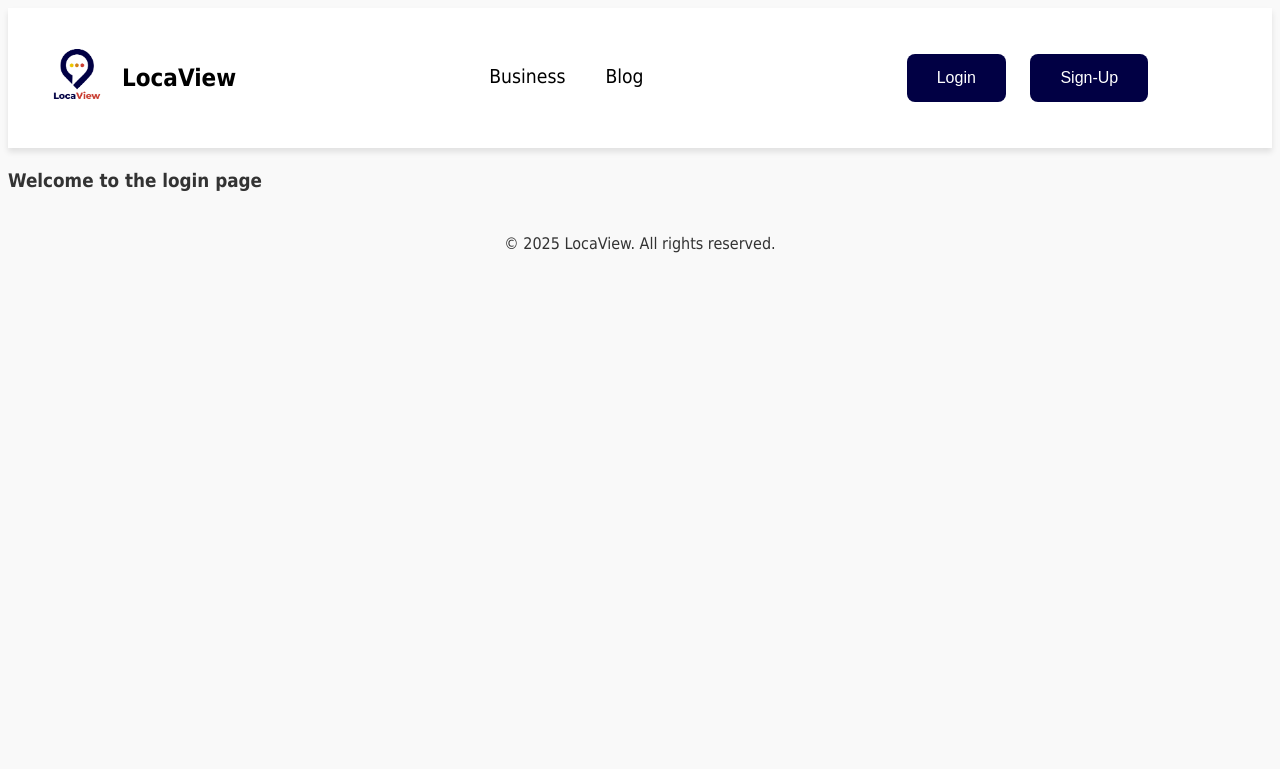
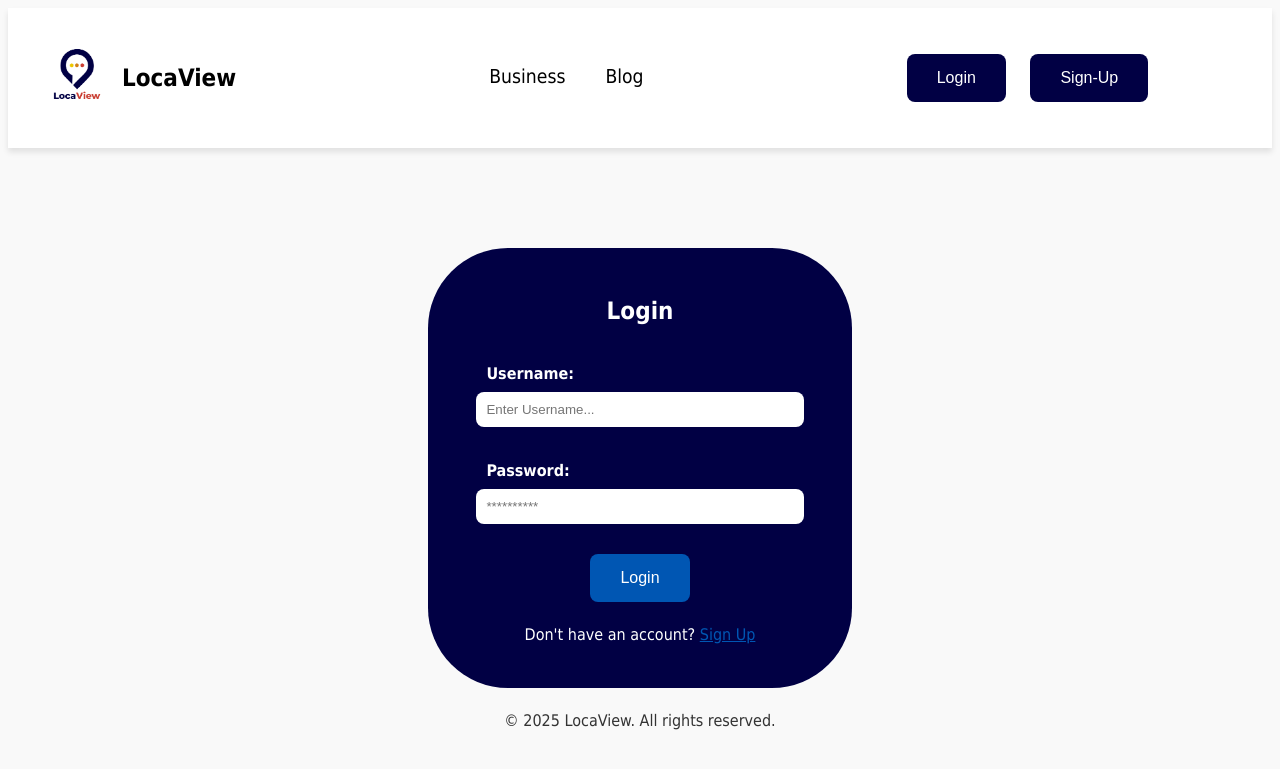
Before and after one commit to AOKTunbosun/business_review, a Django app: page /login/ in a window 1280 px wide. Shown: the top 769 px of the page. Run offline with Django 5.2, Linux system fonts and the light colour scheme.

Commit message:
Login and home search bar -- I integrate the login page and all its functionalities and i also added the home search bar functionalities

```diff
--- /dev/null
+++ b/base/static/base/login.css
@@ -0,0 +1,91 @@
+.login button {
+    font-size: 1rem;
+    padding: 15px 30px;
+    border-radius: 8px;
+    background-color: #010044;
+    color: white;
+    border: 30px;
+    cursor: pointer;
+    transition: background-color 0.3s ease;
+}
+
+.login button:hover {
+    background-color: #0056b3;
+}
+
+section {
+    align-items: center;
+    justify-content: center;
+    display: flex;
+    margin-top: 100px;
+}
+
+.logi {
+    background-color: #010044;
+    display: flex;
+    flex-direction: column;
+    align-items: center;
+    justify-content: center;
+    height: 50vh;
+    width: 30vw;
+    border-radius: 5rem;
+    color: white;
+    padding: 20px;
+    text-align: center;
+}
+
+.logi h1 {
+    margin-bottom: 10px;
+}
+
+.login-class {
+    display: flex;
+    flex-direction: column;
+    align-items: center;
+    justify-content: center;
+    width: 100%;
+}
+
+.login-class h4 {
+    align-self: flex-start;
+    margin-left: 10%;
+    margin-bottom: 5px;
+}
+
+.login-class input {
+    padding: 10px;
+    margin-bottom: 10px;
+    border-radius: 8px;
+    border: none;
+    width: 80%;
+    color: grey;
+}
+
+.login-class button {
+    font-size: 1rem;
+    padding: 15px 30px;
+    border-radius: 8px;
+    background-color: #0056b3;
+    margin-top: 20px;
+    color: white;
+    border: 30px;
+    cursor: pointer;
+    transition: background-color 0.3s ease;
+}
+
+.login-class button:hover {
+    background-color: white;
+    color: black;
+}
+
+p {
+    margin-top: 20px;
+}
+
+p a {
+    color: #0056b3;
+}
+
+p a {
+    color: #0056b3;
+}
--- a/base/templates/base/business_page.html
+++ b/base/templates/base/business_page.html
@@ -10,7 +10,7 @@
 {% block content %}
 
 <div>
-    <span>{{business.name}}</span>
+
     <h4> {{business.id}} -- <a href="">{{business.name}}</a></h4>
 
 </div>
--- a/base/templates/base/login.html
+++ b/base/templates/base/login.html
@@ -1,9 +1,27 @@
 {% extends 'main.html' %}
+{% load static %}
+
+{% block extra_css %}
+<link rel="stylesheet" href="{% static 'base/login.css' %}">
+{% endblock extra_css %}
 
 
 {% block content %}
 
-<h3>Welcome to the login page</h3>
+<section>
+    <div class="logi">
+        <h1>Login</h1>
+        <form method="POST" action="" class="login-class">
+            {% csrf_token %}
+            <h4>Username:</h4>
+            <input type="text" name="username" placeholder="Enter Username..." required>
+            <h4>Password:</h4>
+            <input type="password" name="password" placeholder="**********" required>
+            <button type="submit">Login</button>
+        </form>
+        <p>Don't have an account? <a href="{% url 'signup' %}">Sign Up</a></p>
+    </div>
+</section>
 
 
 {% endblock content %}
--- a/base/urls.py
+++ b/base/urls.py
@@ -7,6 +7,7 @@ urlpatterns = [
     path('businesses/', views.businesses, name='businesses'),
     path('business/<str:pk>', views.business_page, name='business-page'),
     path('login/', views.login_page, name='login'),
+    path('logout/', views.logout_user, name='logout'),
     path('signup/', views.signup_page, name='signup'),
     path('business/review/<str:pk>/', views.review_form, name='business-review')
 ]
--- a/base/views.py
+++ b/base/views.py
@@ -1,6 +1,10 @@
+from django.contrib.auth import authenticate, login, logout
 from django.shortcuts import render, redirect
 from .forms import ReviewForm
 from .models import Business, Category
+from django.contrib.auth.models import User
+from django.contrib import messages
+from django.db.models import Q
 from django.http import HttpResponse
 
 # businesses = [
@@ -13,15 +17,40 @@ from django.http import HttpResponse
 def home(request):
     businesses = Business.objects.all()
     categories = Category.objects.all()
-    print(businesses)
     context = {'businesses': businesses, 'categories': categories}
     return render(request, 'base/home.html', context)
 
 def businesses(request):
-    businesses = Business.objects.all()
+    b = request.GET.get('b') if request.GET.get('b') != None else ''
+    l = request.GET.get('l') if request.GET.get('l') != None else ''
+
+    if b != '' and l != '':
+        businesses = Business.objects.filter(
+            Q(name__icontains=b) |
+            Q(category__name__icontains=b) |
+            Q(address__icontains=l) |
+            Q(city__icontains=l)
+        )
+
+    elif b != '' and l == '':
+        businesses = Business.objects.filter(
+            Q(name__icontains=b) |
+            Q(category__name__icontains=b)
+        )
+
+    elif b == '' and l != '':
+        businesses = Business.objects.filter(
+            Q(address__icontains=l) |
+            Q(city__icontains=l)
+        )
+
+    else:
+        businesses = Business.objects.filter()
+
+
     context = {'businesses': businesses}
     return render(request, 'base/businesses.html', context )
-    # return HttpResponse('Businesses')
+
 
 
 def business_page(request, pk):
@@ -31,7 +60,33 @@ def business_page(request, pk):
     return render(request, 'base/business_page.html', context)
 
 def login_page(request):
-    return render(request, 'base/login.html')
+    if request.method == 'POST':
+        username = request.POST.get('username')
+        password = request.POST.get('password')
+
+
+        try:
+            user = User.objects.get(username=username)
+
+        except:
+            messages.error(request, 'User does not exist')
+
+        user = authenticate(request, username=username, password=password)
+
+        if user is not None:
+            login(request, user)
+            return redirect('home')
+        else:
+            messages.error(request, 'Password is incorrect')
+
+
+    context = {}
+    return render(request, 'base/login.html', context)
+
+def logout_user(request):
+    logout(request)
+    return redirect('home')
+
 
 def signup_page(request):
     return render(request, 'base/signup.html')
--- a/templates/main.html
+++ b/templates/main.html
@@ -11,14 +11,22 @@
 
 </head>
 <body>
-    {% include 'navbar.html' %}
+{% include 'navbar.html' %}
 
-    {% block content %}
+{% if messages %}
+<ul class="messages">
+    {% for message in messages %}
+    <li>{{ message }}</li>
+    {% endfor %}
+</ul>
+{% endif %}
+
+{% block content %}
 
 
-    {% endblock content %}
+{% endblock content %}
 
-    {% include 'footer.html' %}
+{% include 'footer.html' %}
 
 </body>
 </html>
--- a/templates/navbar.html
+++ b/templates/navbar.html
@@ -24,10 +24,16 @@
         <a href="{% url 'businesses' %}">Business</a>
         <a href="#blog">Blog</a>
     </nav>
+    {% if request.user.is_authenticated %}
+    <div>
+        <a href="{% url 'logout' %}"><small>{{request.user.username}}</small></a>
+    </div>
+    {% else %}
     <div class="login">
         <a href="{% url 'login' %}"><button>Login</button></a>
         <a href="{% url 'signup' %}"><button>Sign-Up</button></a>
     </div>
+    {% endif %}
 </header>
 
 </body>
```
Also changed, not shown: base/static/base/home.css (+13 -2 lines), base/templates/base/home.html (+8 -5 lines).
